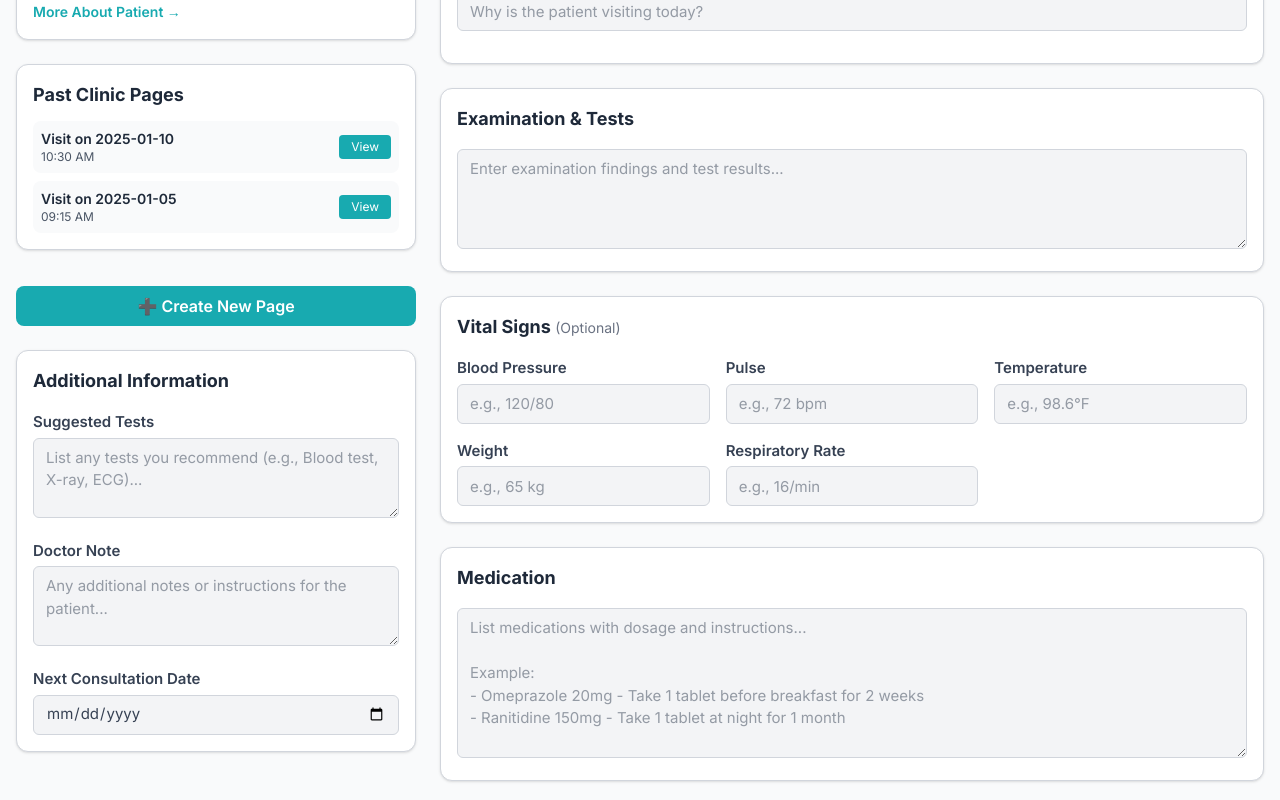
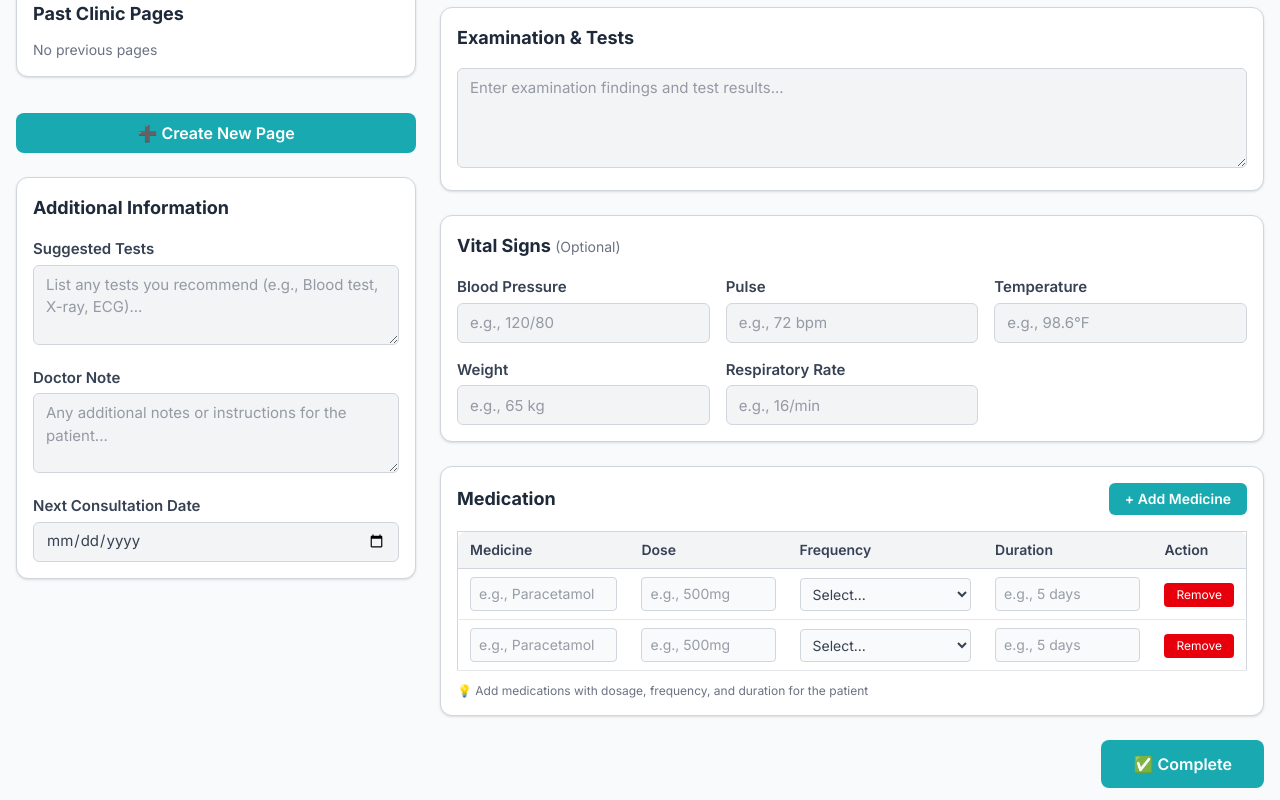
Before and after one commit to IndikaMadhushan/Healthify-FrontEnd, a React (Vite) app: page /doctor-clinic-book/1/1 in a window 1280 px wide. Shown: the part 340-1140 px from the top of the page. Built offline with nearby package versions, Linux system fonts and the light colour scheme.

Commit message:
set medication card as table view

```diff
--- a/src/components/DoctorCards/MedicationCard.jsx
+++ b/src/components/DoctorCards/MedicationCard.jsx
@@ -1,24 +1,221 @@
 //thathsara
-export function MedicationCard({ formData, onChange }) {
+import { useState } from "react";
+
+export function MedicationCard({
+  formData,
+  onChange,
+  isViewMode = false,
+  canEdit = true,
+}) {
   const cardBox = "border border-gray-300 rounded-xl bg-white shadow-sm p-4";
-  const labelCss = "text-[15px] font-semibold text-gray-700 mb-1 block";
-  const textAreaBase =
-    "w-full min-h-[150px] px-3 py-2 rounded-md bg-gray-100 border border-gray-300 text-[15px] text-gray-700 focus:ring-2 focus:ring-secondary focus:border-secondary outline-none resize-y transition";
+  const _labelCss = "text-[15px] font-semibold text-gray-700 mb-1 block";
+
+  // Initialize medications from formData or create default empty rows
+  const getInitialMedications = () => {
+    if (
+      formData.medication &&
+      Array.isArray(formData.medication) &&
+      formData.medication.length > 0
+    ) {
+      return formData.medication;
+    }
+    return [
+      { medicine: "", dose: "", frequency: "", duration: "" },
+      { medicine: "", dose: "", frequency: "", duration: "" },
+    ];
+  };
+
+  const [medications, setMedications] = useState(getInitialMedications);
+
+  // Update parent formData whenever medications change
+  const updateParent = (newMedications) => {
+    setMedications(newMedications);
+    // Filter out completely empty rows before saving
+    const nonEmptyMedications = newMedications.filter(
+      (med) =>
+        med.medicine.trim() !== "" ||
+        med.dose.trim() !== "" ||
+        med.frequency.trim() !== "" ||
+        med.duration.trim() !== "",
+    );
+    onChange("medication", nonEmptyMedications);
+  };
+  const frequencyOptions = [
+    { value: "", label: "Select..." },
+    { value: "M-A-N", label: "M-A-N (Morning-Afternoon-Night)" },
+    { value: "M-N", label: "M-N (Morning-Night)" },
+    { value: "M", label: "M (Morning only)" },
+    { value: "A", label: "A (Afternoon only)" },
+    { value: "N", label: "N (Night only)" },
+    { value: "Once daily", label: "Once daily" },
+    { value: "Twice daily", label: "Twice daily" },
+    { value: "Three times daily", label: "Three times daily" },
+    { value: "Every 4 hours", label: "Every 4 hours" },
+    { value: "Every 6 hours", label: "Every 6 hours" },
+    { value: "Every 8 hours", label: "Every 8 hours" },
+    { value: "As needed", label: "As needed" },
+  ];
+
+  // Handle input change for a specific row and field
+  const handleInputChange = (index, field, value) => {
+    const updatedMedications = [...medications];
+    updatedMedications[index][field] = value;
+    updateParent(updatedMedications);
+  };
+
+  // Add new medication row
+  const handleAddRow = () => {
+    if (!canEdit && isViewMode) {
+      alert("⏰ Edit window expired. Click 'Request Update' to make changes.");
+      return;
+    }
+
+    const newMedications = [
+      ...medications,
+      { medicine: "", dose: "", frequency: "", duration: "" },
+    ];
+    updateParent(newMedications);
+  };
+
+  // Remove medication row
+  const handleRemoveRow = (index) => {
+    if (!canEdit && isViewMode) {
+      alert("⏰ Edit window expired. Click 'Request Update' to make changes.");
+      return;
+    }
+
+    if (medications.length === 1) {
+      alert("At least one row must remain");
+      return;
+    }
+
+    const updatedMedications = medications.filter((_, i) => i !== index);
+    updateParent(updatedMedications);
+  };
+
+  // Table styles
+  const tableHeaderCss =
+    "px-3 py-2 text-left text-sm font-semibold text-gray-700 bg-gray-100 border-b border-gray-300";
+  const tableCellCss = "px-3 py-2 border-b border-gray-200";
+  const inputCss =
+    "w-full px-2 py-1.5 text-sm rounded border border-gray-300 bg-gray-50 text-gray-700 focus:ring-2 focus:ring-secondary focus:border-secondary outline-none transition";
+  const selectCss =
+    "w-full px-2 py-1.5 text-sm rounded border border-gray-300 bg-gray-50 text-gray-700 focus:ring-2 focus:ring-secondary focus:border-secondary outline-none transition";
 
   return (
     <div className={cardBox}>
-      <h3 className="text-lg font-bold text-gray-800 mb-4">Medication</h3>
+      <div className="flex justify-between items-center mb-4">
+        <h3 className="text-lg font-bold text-gray-800">Medication</h3>
+        <button
+          onClick={handleAddRow}
+          className="px-4 py-1.5 text-sm bg-secondary text-white rounded-md hover:bg-secondary/90 transition font-semibold"
+        >
+          + Add Medicine
+        </button>
+      </div>
 
-      <textarea
-        value={formData.medication}
-        onChange={(e) => onChange("medication", e.target.value)}
-        placeholder="List medications with dosage and instructions...
+      {/* Medication Table */}
+      <div className="overflow-x-auto">
+        <table className="w-full border-collapse border border-gray-300 rounded-lg">
+          <thead>
+            <tr>
+              <th className={tableHeaderCss + " rounded-tl-lg"}>Medicine</th>
+              <th className={tableHeaderCss}>Dose</th>
+              <th className={tableHeaderCss}>Frequency</th>
+              <th className={tableHeaderCss}>Duration</th>
+              <th className={tableHeaderCss + " rounded-tr-lg w-20"}>Action</th>
+            </tr>
+          </thead>
+          <tbody>
+            {medications.length === 0 ? (
+              <tr>
+                <td
+                  colSpan="5"
+                  className="px-3 py-4 text-center text-gray-500 text-sm"
+                >
+                  No medications added yet
+                </td>
+              </tr>
+            ) : (
+              medications.map((med, index) => (
+                <tr key={index} className="hover:bg-gray-50">
+                  {/* Medicine Name */}
+                  <td className={tableCellCss}>
+                    <input
+                      type="text"
+                      value={med.medicine}
+                      onChange={(e) =>
+                        handleInputChange(index, "medicine", e.target.value)
+                      }
+                      placeholder="e.g., Paracetamol"
+                      className={inputCss}
+                    />
+                  </td>
 
-Example:
-- Omeprazole 20mg - Take 1 tablet before breakfast for 2 weeks
-- Ranitidine 150mg - Take 1 tablet at night for 1 month"
-        className={textAreaBase}
-      />
+                  {/* Dose */}
+                  <td className={tableCellCss}>
+                    <input
+                      type="text"
+                      value={med.dose}
+                      onChange={(e) =>
+                        handleInputChange(index, "dose", e.target.value)
+                      }
+                      placeholder="e.g., 500mg"
+                      className={inputCss}
+                    />
+                  </td>
+
+                  {/* Frequency */}
+                  <td className={tableCellCss}>
+                    <select
+                      value={med.frequency}
+                      onChange={(e) =>
+                        handleInputChange(index, "frequency", e.target.value)
+                      }
+                      className={selectCss}
+                    >
+                      {frequencyOptions.map((option) => (
+                        <option key={option.value} value={option.value}>
+                          {option.label}
+                        </option>
+                      ))}
+                    </select>
+                  </td>
+
+                  {/* Duration */}
+                  <td className={tableCellCss}>
+                    <input
+                      type="text"
+                      value={med.duration}
+                      onChange={(e) =>
+                        handleInputChange(index, "duration", e.target.value)
+                      }
+                      placeholder="e.g., 5 days"
+                      className={inputCss}
+                    />
+                  </td>
+
+                  {/* Remove Button */}
+                  <td className={tableCellCss + " text-center"}>
+                    <button
+                      onClick={() => handleRemoveRow(index)}
+                      className="px-3 py-1 text-xs bg-red-600 text-white rounded hover:bg-red-700 transition"
+                      title="Remove this medication"
+                    >
+                      Remove
+                    </button>
+                  </td>
+                </tr>
+              ))
+            )}
+          </tbody>
+        </table>
+      </div>
+
+      {/* Helper Text */}
+      <p className="text-xs text-gray-500 mt-3">
+        💡 Add medications with dosage, frequency, and duration for the patient
+      </p>
     </div>
   );
 }
--- a/src/pages/ClinicBookPage/DoctorClinicBookPage.jsx
+++ b/src/pages/ClinicBookPage/DoctorClinicBookPage.jsx
@@ -10,7 +10,6 @@ import { AdditionalNotesCard } from "../../components/DoctorCards/AdditionalNote
 import { VitalSignsCard } from "../../components/DoctorCards/VitalSignsCard";
 import { MedicationCard } from "../../components/DoctorCards/MedicationCard";
 import { PastClinicPagesCard } from "../../components/DoctorCards/PastClinicPagesCard";
-import { pastClinicPagesDummy } from "./pastClinicPages";
 
 export default function DoctorClinicBookPage() {
   const navigate = useNavigate();
@@ -25,38 +24,11 @@ export default function DoctorClinicBookPage() {
     medicationPurpose: "Treat Gastritis",
   };
 
-  //👇when remove dummy file uncomment this//////////////////////////////////////////////
-  // const [pastPages, setPastPages] = useState(() => {
-  //   const saved = localStorage.getItem("pastClinicPages");
-  //   return saved ? JSON.parse(saved) : [];
-  // });
-
   //comment when remove dummy data()//////////////////////////////////
   const [pastPages, setPastPages] = useState(() => {
     const saved = localStorage.getItem("pastClinicPages");
-
-    if (saved) {
-      const parsed = JSON.parse(saved);
-
-      // 👇 THIS IS THE KEY FIX
-      if (Array.isArray(parsed) && parsed.length > 0) {
-        return parsed;
-      }
-    }
-
-    // If empty or not found → load dummy
-    localStorage.setItem(
-      "pastClinicPages",
-      JSON.stringify(pastClinicPagesDummy),
-    );
-
-    return pastClinicPagesDummy;
+    return saved ? JSON.parse(saved) : [];
   });
-
-  useEffect(() => {
-    console.log("PAST PAGES STATE:", pastPages);
-  }, [pastPages]);
-  //this ////////////////////////////////////////////////////////////////
 
   // ==================== FORM STATE ====================
   const [formData, setFormData] = useState({
@@ -71,7 +43,7 @@ export default function DoctorClinicBookPage() {
     suggestedTests: "",
     doctorNote: "",
     nextClinicDate: "",
-    medication: "",
+    medication: [], // Changed to array for structured medication data
   });
 
   const [errors, setErrors] = useState({});
@@ -82,6 +54,7 @@ export default function DoctorClinicBookPage() {
   // ==================== NEW: VIEWING STATE ====================
   const [viewingPage, setViewingPage] = useState(null); // Currently viewing page
   const [isViewMode, setIsViewMode] = useState(false); // Are we in view mode?
+  const [medicationKey, setMedicationKey] = useState(0); // Key to force MedicationCard remount
 
   //  WORKFLOW STATE
   const [pageStatus, setPageStatus] = useState("DRAFT");
@@ -194,7 +167,7 @@ export default function DoctorClinicBookPage() {
       temperature: "",
       weight: "",
       respiratoryRate: "",
-      medication: "",
+      medication: [], // Changed to array
       suggestedTests: "",
       doctorNote: "",
       nextClinicDate: "",
@@ -232,14 +205,14 @@ export default function DoctorClinicBookPage() {
   };
 
   //  HANDLERS
-  // const handleNavigate = (path) => {
-  //   navigate(path);
-  // };
+  const handleNavigate = (path) => {
+    navigate(path);
+  };
 
-  // const handleLogout = () => {
-  //   sessionStorage.clear();
-  //   navigate("/login");
-  // };
+  const handleLogout = () => {
+    sessionStorage.clear();
+    navigate("/login");
+  };
 
   const handleChange = (field, value) => {
     setFormData((prev) => ({
@@ -326,9 +299,9 @@ export default function DoctorClinicBookPage() {
       setViewingPage(newPastPage);
       setIsViewMode(true);
 
-      alert(
-        `✅ Clinic Book Page completed and saved!\n\nPatient: ${patientInfo.fullName}\nDate: ${formData.date}\n\nYou have ${EDIT_WINDOW_MINUTES} minutes to make edits if needed.`,
-      );
+      // alert(
+      //   `✅ Clinic Book Page completed and saved!\n\nPatient: ${patientInfo.fullName}\nDate: ${formData.date}\n\nYou have ${EDIT_WINDOW_MINUTES} minutes to make edits if needed.`,
+      // );
 
       setIsCompleting(false);
     }, 1500);
@@ -463,9 +436,9 @@ export default function DoctorClinicBookPage() {
 
     console.log("🗑️ Consultation deleted from patient folder:", deleteRecord);
 
-    alert(
-      `🗑️ Consultation deleted!\n\nPatient: ${patientInfo.fullName}\nDate: ${formData.date}\n\nThe consultation has been removed from the patient's Consult folder.`,
-    );
+    // alert(
+    //   `🗑️ Consultation deleted!\n\nPatient: ${patientInfo.fullName}\nDate: ${formData.date}\n\nThe consultation has been removed from the patient's Consult folder.`,
+    // );
 
     setShowDeleteConfirm(false);
     setPastPages((prev) => {
@@ -475,6 +448,9 @@ export default function DoctorClinicBookPage() {
     });
 
     handleCreateNewPage();
+
+    // Force MedicationCard to remount
+    setMedicationKey((prev) => prev + 1);
   };
 
   const cancelDelete = () => {
@@ -484,8 +460,7 @@ export default function DoctorClinicBookPage() {
   // ==================== RENDER ====================
   return (
     <>
-      {/* Navigation Bar previous one*/}
-      {/* <DoctorNavBar
+      <DoctorNavBar
         patientData={patientInfo}
         doctorData={{
           fullName: "Dr. Samantha Silva",
@@ -493,23 +468,7 @@ export default function DoctorClinicBookPage() {
         }}
         onNavigate={handleNavigate}
         onLogout={handleLogout}
-      /> */}
-
-      <DoctorNavBar
-        doctor={{
-          doctorId: "DR123",
-          fullName: "Dr. Samantha Silva",
-          email: "doctor@hospital.com",
-          photoUrl: null,
-        }}
-        patient={{
-          patientId: patientInfo.patientId,
-          fullName: patientInfo.fullName,
-          email: patientInfo.email,
-          profilePic: "/profilePic.png",
-        }}
       />
-
       <div className="min-h-screen bg-gray-50 py-6">
         <div className="max-w-7xl mx-auto px-4">
           <h1 className="text-2xl font-bold text-mainblack mb-6">
@@ -613,7 +572,13 @@ export default function DoctorClinicBookPage() {
 
               <VitalSignsCard formData={formData} onChange={handleChange} />
 
-              <MedicationCard formData={formData} onChange={handleChange} />
+              <MedicationCard
+                key={medicationKey}
+                formData={formData}
+                onChange={handleChange}
+                isViewMode={isViewMode}
+                canEdit={canEdit}
+              />
 
               {/* ==================== ACTION BUTTONS ==================== */}
               <div className="flex justify-between items-center mt-6">
```
